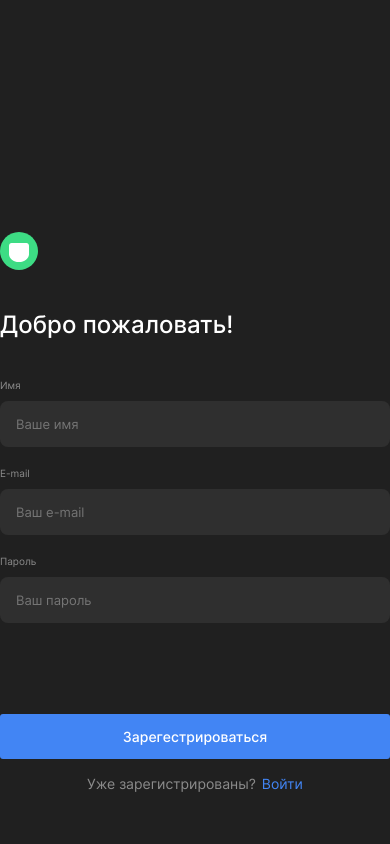
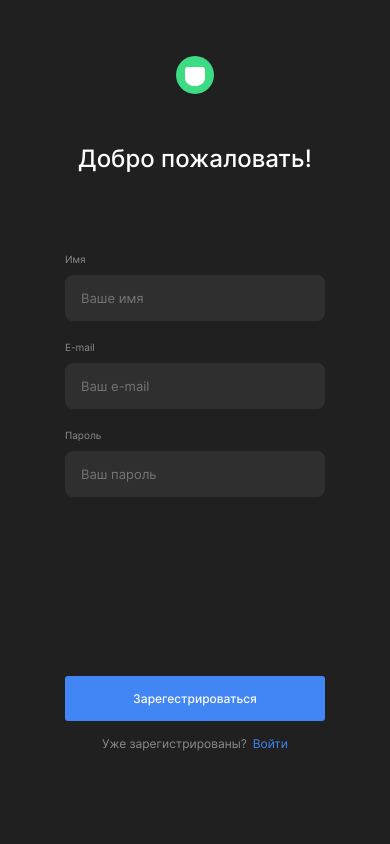
Before and after one commit to efshchogolev/movies-explorer-frontend, a React (Create React App) app: page /#/signup in a window 390 px wide. Shown: the top 844 px of the page. Built offline with nearby package versions, Linux system fonts and the light colour scheme.

Commit message:
feat: сделать 320 версию логина/регистрации/404

```diff
--- a/src/components/AuthForm/AuthForm.css
+++ b/src/components/AuthForm/AuthForm.css
@@ -99,3 +99,32 @@
     padding: 0 0 232px 0;
   }
 }
+
+@media screen and (max-width: 767px) {
+  .auth-form {
+    /* padding: 0 0 232px 0; */
+    max-width: 260px;
+    margin: 0 auto;
+  }
+
+  .auth-form__button {
+    margin: 157px 0 0 0;
+    font-size: 12px;
+    line-height: 15px;
+  }
+
+  .auth-form__text {
+    margin-top: 15px;
+    font-size: 12px;
+    line-height: 15px;
+  }
+
+  .auth-form__link {
+    font-size: 12px;
+    line-height: 15px;
+  }
+
+  .auth-form__button_login {
+    margin-top: 245px;
+  }
+}
--- a/src/components/AuthHello/AuthHello.css
+++ b/src/components/AuthHello/AuthHello.css
@@ -8,8 +8,12 @@
 
 .auth-hello__logo {
   max-width: 38px;
+  min-height: 38px;
+  transition: opacity 0.3s ease-in-out;
+}
+
+.auth-hello__link {
   max-height: 38px;
-  transition: opacity 0.3s ease-in-out;
 }
 
 .auth-hello__logo:hover {
@@ -17,6 +21,7 @@
 }
 
 .auth-hello__text {
+  padding: 0;
   font-weight: 500;
   font-size: 24px;
   line-height: 29px;
@@ -25,9 +30,19 @@
 
 @media screen and (max-width: 1279px) {
   .auth-hello {
+    align-items: center;
     padding: 232px 0 40px 0;
   }
   .auth-hello__text {
     margin: 37px 0 0 0;
   }
 }
+
+@media screen and (max-width: 767px) {
+  .auth-hello {
+    padding: 56px 0 80px 0;
+  }
+  .auth-hello__text {
+    margin: 50px 0 0 0;
+  }
+}
--- a/src/components/AuthHello/AuthHello.jsx
+++ b/src/components/AuthHello/AuthHello.jsx
@@ -5,7 +5,7 @@ import { Link } from 'react-router-dom'
 function AuthHello({ helloText }) {
   return (
     <div className='auth-hello'>
-      <Link to='/'>
+      <Link to='/' className='auth-hello__link'>
         <img src={logoPath} alt="логотип" className='auth-hello__logo' />
       </Link>
       <p className='auth-hello__text'>{helloText}</p>
--- a/src/components/NotFound/NotFound.css
+++ b/src/components/NotFound/NotFound.css
@@ -21,7 +21,6 @@
   color: #4285f4;
   font-size: 14px;
   line-height: 17px;
-  margin: 0 0 0 6px;
   text-decoration: none;
   transition: opacity 0.3s ease-in-out;
   margin: 184px 0 0 0;
@@ -36,3 +35,26 @@
     padding: 408px 0 222px 0;
   }
 }
+
+@media screen and (max-width: 767px) {
+  .not-found {
+    padding: 329px 0 30px 0;
+  }
+
+  .not-found__number {
+    font-size: 80px;
+    line-height: 97px;
+  }
+
+  .not-found__text {
+    margin: 10px 0 0 0;
+    font-size: 12px;
+    line-height: 15px;
+  }
+
+  .not-found__link {
+    font-size: 12px;
+    line-height: 15px;
+    margin: 284px 0 0 0;
+  }
+}
--- a/src/components/Profile/Profile.css
+++ b/src/components/Profile/Profile.css
@@ -71,6 +71,7 @@
   line-height: 16px;
   transition: opacity 0.3s ease-in-out;
   cursor: pointer;
+  padding: 0;
 }
 
 .profile__button:hover {
@@ -104,3 +105,24 @@
     margin: 14px 0 0 0;
   }
 }
+
+@media screen and (max-width: 767px) {
+  .profile {
+    padding-top: 67px;
+  }
+
+  .profile__data-container {
+    max-width: 260px;
+    margin-top: 80px;
+  }
+
+  .profile__button {
+    margin: 379px 0 0 0;
+    font-size: 12px;
+    line-height: 15px;
+  }
+
+  .profile__button_exit {
+    margin: 16px 0 0 0;
+  }
+}
```
